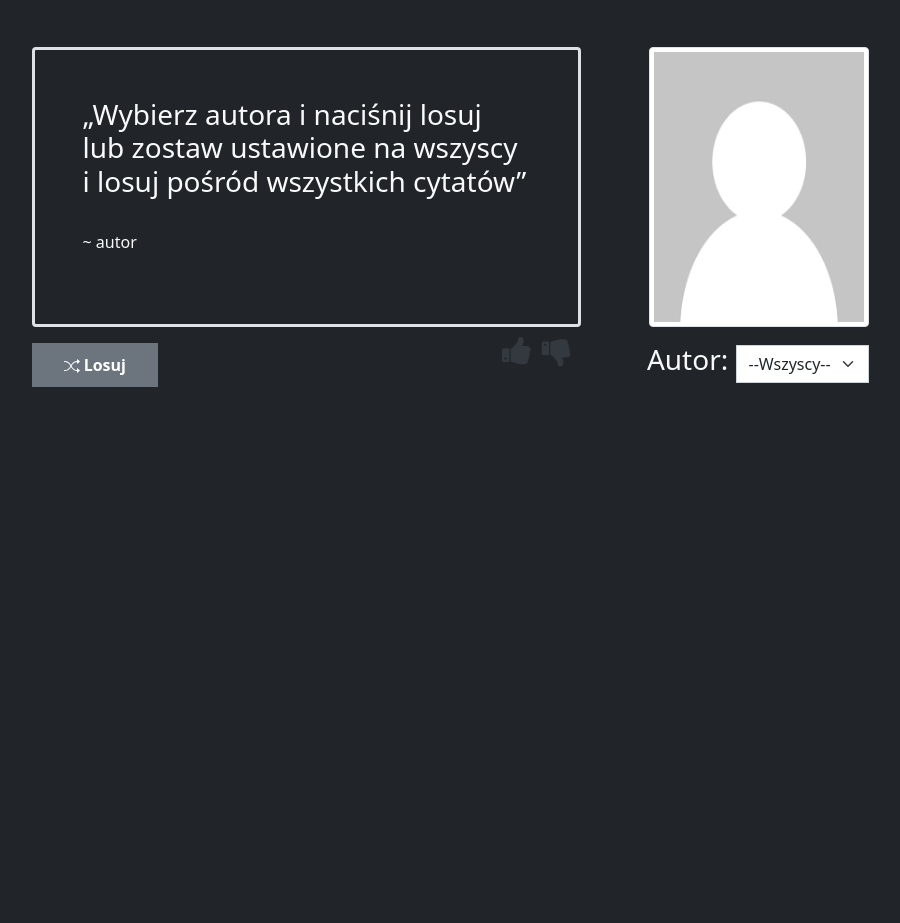
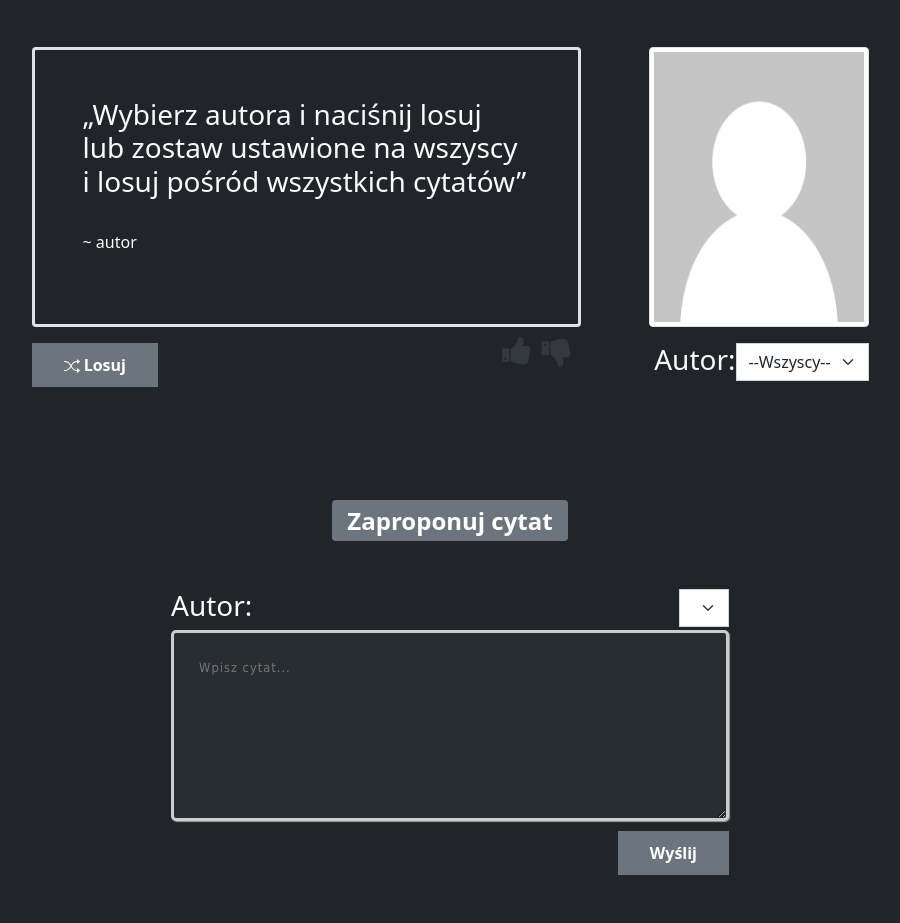
Before and after one commit to JakubBiernacki/cytaty, a Django app: template frontend/templates/home.html in a window 1280 px wide. Shown: the part 159-1082 px from the top of the page, without its empty margins (190-1090 px from the left). Before the commit the page ends 546 px from the top, so only its background shows below. Run offline with Django 3.2, Linux system fonts and the light colour scheme; the template is opened without the code that fills it, so the values that code supplies are empty.

Commit message:
dodanie form popozycji

```diff
--- a/api/urls.py
+++ b/api/urls.py
@@ -7,6 +7,7 @@ router = routers.DefaultRouter()
 router.register(r'autor', views.AutorViewSet)
 router.register(r'cytaty', views.CytatViewSet)
 router.register('CytatyAutora', views.CytatyAutoraViewSet, basename='cytatyautora')
+router.register('propozycje',views.PropozycjeViewSet,basename='propozycje')
 
 urlpatterns = [
     path('', include(router.urls)),
--- a/frontend/static/home_app.js
+++ b/frontend/static/home_app.js
@@ -2,7 +2,8 @@ import {getCookie} from "./getcookie.js";
 const csrftoken = getCookie('csrftoken');
 
 
-const select = document.querySelector('.custom-select')
+const select = document.querySelector('.select-autor')
+
 const tresc = document.querySelector('#cytat')
 const podpis = document.querySelector('#autor')
 const author_img = document.querySelector('.img-thumbnail')
@@ -10,9 +11,24 @@ const author_img = document.querySelector('.img-thumbnail')
 const like = document.querySelector('#like')
 const dislike = document.querySelector('#dislike')
 
+
+const add_select = document.querySelector('.add_select')
+
 let obecny_cytat = null
 
 let glos = false
+
+var toastElList = [].slice.call(document.querySelectorAll('.toast'))
+var toastList = toastElList.map(function(toastEl) {
+    // Creates an array of toasts (it only initializes them)
+      return new bootstrap.Toast(toastEl) // No need for options; use the default options
+    });
+
+// test toast
+
+
+
+
 
 
 // autorzy
@@ -20,21 +36,30 @@ const autorzy = []
 fetch('http://127.0.0.1:8000/api/autor/')
 .then(response => response.json())
 .then(data => data.forEach(autor => {
-    autorzy.push(autor)
-    const option = document.createElement('option')
-    option.value = autor.id
-    option.innerText = autor.imie
+    autorzy.push(autor);
+    let option = document.createElement('option');
+    let option_2 = document.createElement('option');
+    option.value = autor.id;
+    option.innerText = autor.imie;
+
+    option_2.value = autor.id;
+    option_2.innerText = autor.imie;
+
+
     select.appendChild(option)
+
+    add_select.appendChild(option_2)
 
 }))
 
+
+document.querySelector('.losuj').addEventListener('click',losuj_cytat)
 function losuj_cytat(){
     glos = false
 
-    fetch(`http://127.0.0.1:8000/api/CytatyAutora/${select.value}`)
+    fetch(`http://127.0.0.1:8000/api/CytatyAutora/${((select.value)? select.value + '/':"")}`)
     .then(response => response.json())
     .then(cytaty => {
-        console.log(cytaty);
 
         let wylosowany = cytaty[Math.floor(Math.random() * cytaty.length)]
         if(obecny_cytat){
@@ -43,10 +68,7 @@ function losuj_cytat(){
             }
         }
 
-
         obecny_cytat = wylosowany
-
-
 
         const autor_cytatu = autorzy.find(autor => autor.id == obecny_cytat.autor)
 
@@ -57,15 +79,17 @@ function losuj_cytat(){
         like.lastElementChild.innerText = obecny_cytat.pozytywne
         dislike.lastElementChild.innerText = obecny_cytat.negatywne
 
+
+
     })
 
 
 }
 
 
-document.querySelector('.losuj').addEventListener('click',losuj_cytat)
 
-
+like.addEventListener('click',e=>add_ocena(e))
+dislike.addEventListener('click',e=>add_ocena(e))
 function add_ocena(event){
     const dane = {}
 
@@ -80,7 +104,7 @@ function add_ocena(event){
         dane.negatywne = obecny_cytat.negatywne +1
     }
 
-    console.log(dane);
+
 
     fetch(`http://127.0.0.1:8000/api/cytaty/${obecny_cytat.id}/`,{
         method : 'PATCH',
@@ -97,5 +121,28 @@ function add_ocena(event){
 
 }
 
-like.addEventListener('click',e=>add_ocena(e))
-dislike.addEventListener('click',e=>add_ocena(e))
+document.querySelector('.add_kom').addEventListener('click',()=>{
+    const add_text = document.querySelector('#styled')
+    const add_autor_id = add_select.value
+
+    console.log(add_text,add_autor_id);
+
+    const dane = {
+        autor: add_autor_id,
+        tresc: add_text.value
+    }
+
+    fetch('http://127.0.0.1:8000/api/propozycje/',{
+        method : 'POST',
+        headers: {
+            "Content-type": "application/json",
+            "X-CSRFToken": csrftoken
+            },
+        body: JSON.stringify(dane)
+    }).then(response => response.json()).then(data =>{
+
+        add_text.value = ""
+        toastList[0].show()
+
+    })
+})
--- a/frontend/static/home_style.css
+++ b/frontend/static/home_style.css
@@ -26,6 +26,12 @@
   display: inline-block;
   font-size: 16px;
 }
+#fname{
+  border-radius: 0;
+  width: auto;
+  font-size: 16px;
+
+}
 
 .field{
   height: 280px;
@@ -46,3 +52,33 @@
   color: #611207;
   cursor: pointer;
 }
+
+label,
+textarea {
+    font-size: .8rem;
+    letter-spacing: 1px;
+}
+textarea {
+
+    line-height: 1.5;
+    border-radius: 5px;
+    border: 1px solid #ccc;
+    box-shadow: 1px 1px 1px #999;
+}
+
+label {
+    display: block;
+    margin-bottom: 10px;
+}
+textarea#styled {
+
+	/* height: 120px; */
+	border: 3px solid #cccccc;
+	padding: 25px;
+
+	font-family: Tahoma, sans-serif;
+  background-color: #282d31;
+	background-position: bottom right;
+  color: white;
+	background-repeat: no-repeat;
+}
--- a/frontend/templates/base.html
+++ b/frontend/templates/base.html
@@ -7,10 +7,22 @@
     <meta charset="UTF-8">
     <meta name="viewport" content="width=device-width, initial-scale=1">
     <link href="https://cdn.jsdelivr.net/npm/bootstrap@5.0.0-beta2/dist/css/bootstrap.min.css" rel="stylesheet" integrity="sha384-BmbxuPwQa2lc/FVzBcNJ7UAyJxM6wuqIj61tLrc4wSX0szH/Ev+nYRRuWlolflfl" crossorigin="anonymous">
-
+    <script src="https://cdn.jsdelivr.net/npm/bootstrap@5.0.0-beta2/dist/js/bootstrap.bundle.min.js" integrity="sha384-b5kHyXgcpbZJO/tY9Ul7kGkf1S0CWuKcCD38l8YkeH8z8QjE0GmW1gYU5S9FOnJ0" crossorigin="anonymous"></script>
 </head>
 <body class="bg-dark text-light" >
     <div class=" mt-5 container d-flex justify-content-center">
+
+
+        <div class="position-fixed top-0 end-0 p-3" style="z-index: 5">
+            <div id="liveToast" class="toast hide" role="alert" aria-live="assertive" aria-atomic="true">
+
+
+              <div class="toast-body d-flex justify-content-between" style="color:#282d31 ;">
+                Propozycja została wysłana
+                <button type="button" class="btn-close" data-bs-dismiss="toast" aria-label="Close"></button>
+              </div>
+            </div>
+          </div>
 
         {%block content%}
         {%endblock%}
--- a/frontend/templates/home.html
+++ b/frontend/templates/home.html
@@ -62,12 +62,12 @@
 
         </div>
 
-        <div class="col-md-4 ">
+        <div class="col-md-4 d-none d-md-block">
             <img style="height:280px" src="media/user.png"  class=" float-end img-thumbnail mt-5 col-10">
             <div class="align-self-center mt-3 float-end">
                 <h3>Autor:
 
-                    <select class="form-select custom-select ">
+                    <select class="form-select select-autor custom-select float-end">
                         <option value="">--Wszyscy--</option>
 
                     </select>
@@ -80,15 +80,54 @@
 
     </div>
 
+
+    <div class="row mt-5">
+        <div class="col-12 mt-5 ">
+            <h2 class="text-center mb-5  mt-3"><span class="badge  bg-secondary">Zaproponuj cytat</span> </h2>
+
+
+            <!-- <label for="story">Tell us your story:</label> -->
+            <div class="w-100 d-flex justify-content-center mb-5">
+            <div class="col-8 ">
+
+            <h3>Autor:
+                <select class="form-select add_select custom-select float-end">
+
+
+                </select>
+
+            </h3>
+            <textarea id="styled"  class="col-12" name="story" rows="7" placeholder="Wpisz cytat..."></textarea>
+
+            <button class="float-end add_kom button button5 mt-1 fw-bold">
+                    Wyślij
+                </button>
+
+            </div>
+
+            </div>
+
+
+
+
+        </div>
+    </div>
+
     </div>
 
 
 
 
-</div>
 
 
-<script src="{%static 'home_app.js'%}" type="module" ></script>
+</div>
+<!-- toast -->
+
+
+
+
+
+<script src="{%static 'home_app.js'%}" type="module"></script>
 <script src="{%static 'getcookie.js'%}"></script>
 
 {%endblock%}
```
Also changed, not shown: api/admin.py (+19 -1 lines), api/models.py (+7 -0 lines), api/serializers.py (+6 -1 lines), api/views.py (+10 -1 lines), api/migrations/0003_propozycje.py (added), db.sqlite3.
